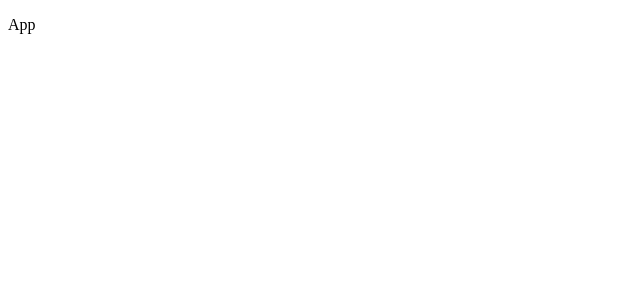
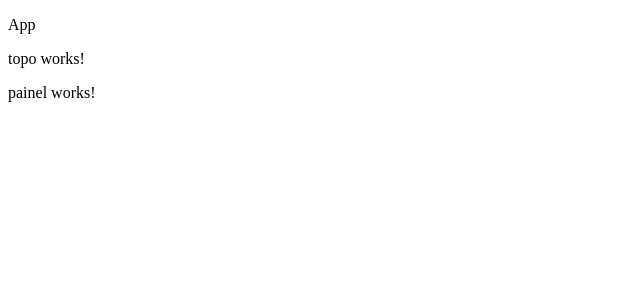
Before and after one commit to inova-tecnologia/app1, an Angular app: page / in a window 1280 px wide. Shown: the top 300 px of the page, without its empty margins (0-640 px from the left). Built offline with nearby package versions, Linux system fonts and the light colour scheme.

Commit message:
atualização 1.3

```diff
--- a/src/app/app.component.html
+++ b/src/app/app.component.html
@@ -1,3 +1,4 @@
 <p>App</p>
 
-<app-topo>App Topo</app-topo>
+<app-topo></app-topo>
+<app-painel></app-painel>
--- a/src/app/app.module.ts
+++ b/src/app/app.module.ts
@@ -4,11 +4,13 @@
 import { AppRoutingModule } from './app-routing.module';
 import { AppComponent } from './app.component';
 import { TopoComponent } from './topo/topo.component';
+import { PainelComponent } from './painel/painel.component';
 
 @NgModule({
   declarations: [
     AppComponent,
-    TopoComponent
+    TopoComponent,
+    PainelComponent
   ],
   imports: [
     BrowserModule,
--- /dev/null
+++ b/src/app/painel/painel.component.html
@@ -0,0 +1 @@
+<p>painel works!</p>
--- a/src/app/topo/topo.component.html
+++ b/src/app/topo/topo.component.html
@@ -0,0 +1 @@
+<p>topo works!</p>
```
Also changed, not shown: src/app/painel/painel.component.ts (added, +10 -0 lines), src/app/painel/painel.component.css (added).
